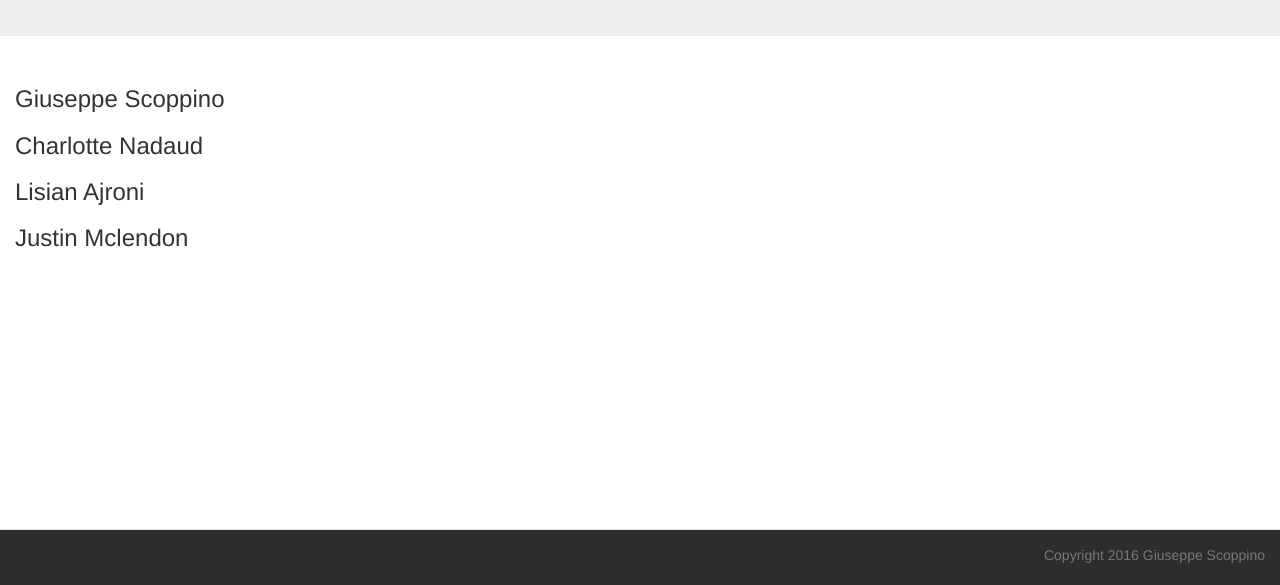
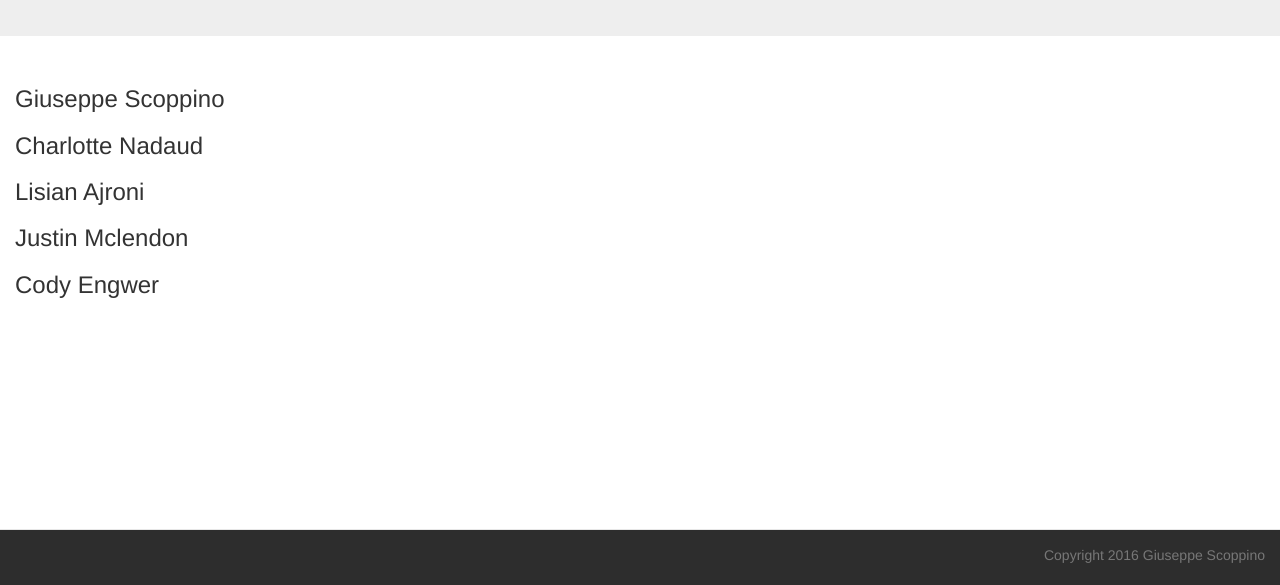
Before and after one commit to gscoppino/ucdlanguagelearning-website, a website: page about.html in a window 1280 px wide. Shown: the part 215-800 px from the top of the page. Drawn offline with nearby package versions, Linux system fonts and the light colour scheme.

Commit message:
Add Cody Engwer to the project team members.

```diff
--- a/about.html
+++ b/about.html
@@ -55,6 +55,9 @@
             <div class="person">
                 <h3>Justin Mclendon</h3>
             </div>
+            <div class="person">
+                <h3>Cody Engwer</h3>
+            </div>
         </div>
         <footer>
             <nav class="navbar navbar-default navbar-fixed-bottom">
```
Also changed, not shown: contact.html (+1 -0 lines), overview.html (+2 -1 lines).
